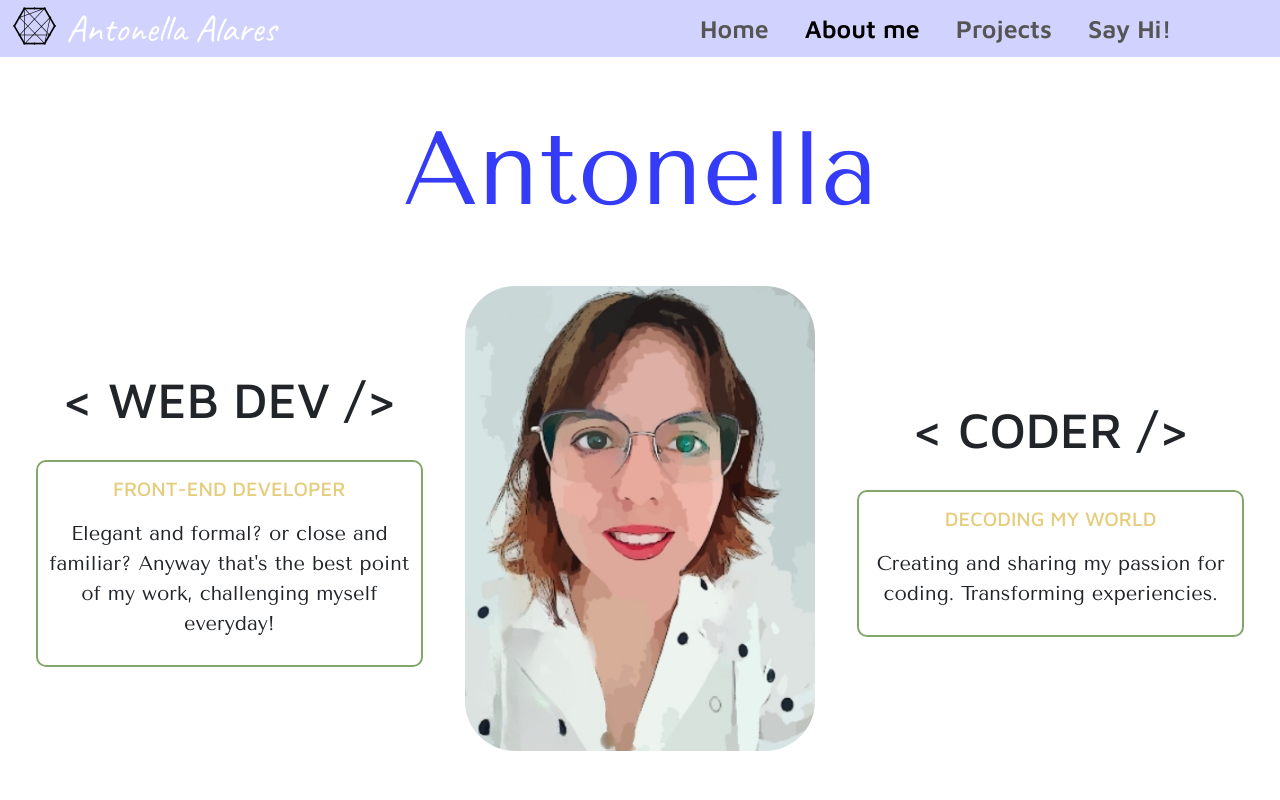
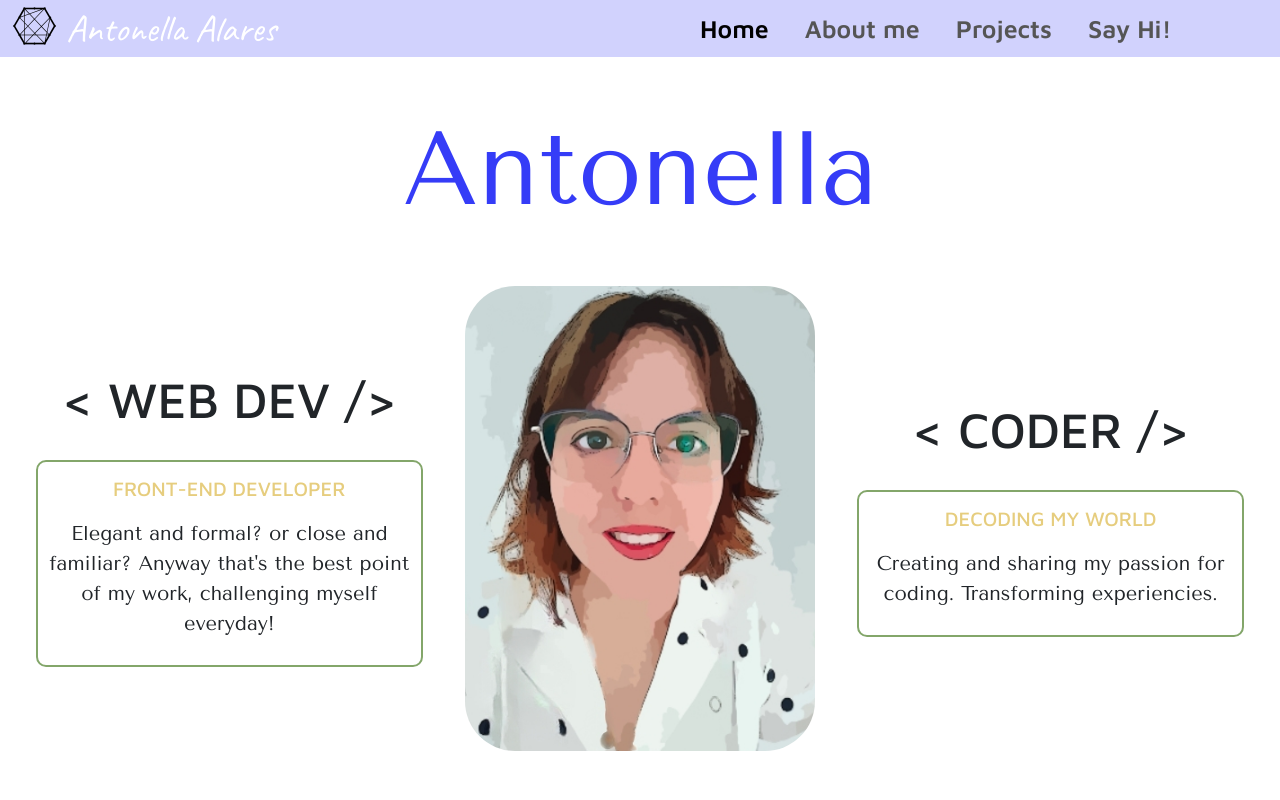
Before and after one commit to antonellaOvO/portfolio-challenge, a website built with Parcel: page index.html in a window 1280 px wide. Shown: the top 800 px of the page. Built offline with nearby package versions, Linux system fonts and the light colour scheme.

Commit message:
Update index.html

```diff
--- a/index.html
+++ b/index.html
@@ -54,12 +54,12 @@
         <div class="collapse navbar-collapse" id="navbarNav">
           <ul class="navbar-nav">
             <li class="nav-item">
-              <a class="nav-link"  href="index.html" title="Homepage"
+              <a class="nav-link nav-link active"  href="index.html" title="Homepage"
                 >Home</a
               >
             </li>
             <li class="nav-item">
-              <a class="nav-link nav-link active" aria-current="page" href="about.html" title="See my history">About me</a>
+              <a class="nav-link " aria-current="page" href="about.html" title="See my history">About me</a>
             </li>
             <li class="nav-item">
               <a class="nav-link" href="projects.html" title="See my work">Projects</a>
```
